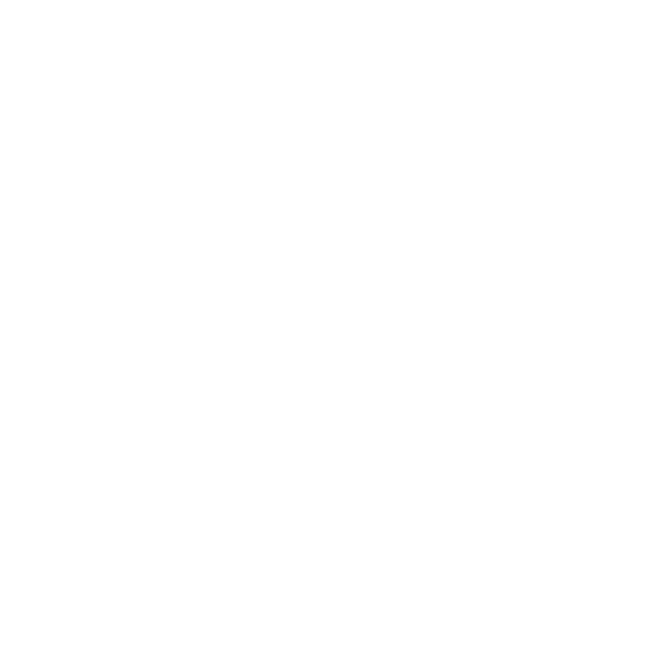
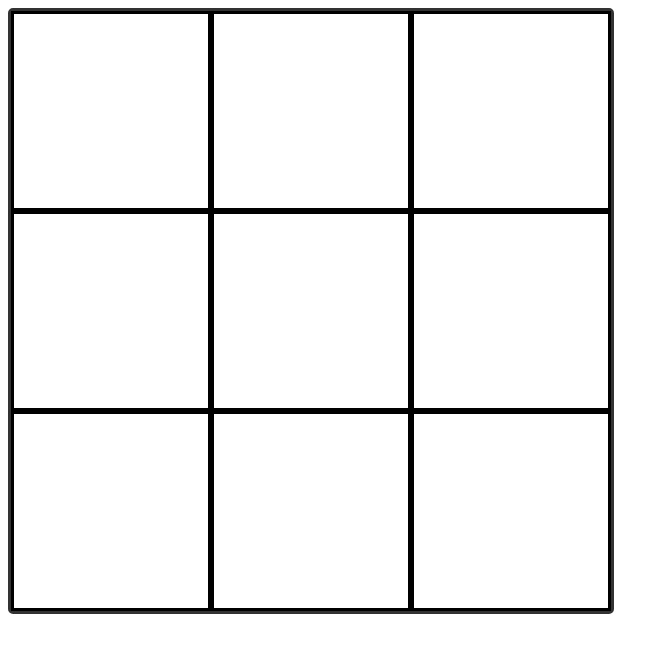
Before and after one commit to MyEnigmaa/TicTacToe, a plain HTML site: page index.html in a window 1280 px wide. Shown: the whole page, without its empty margins (0-669 px from the left). Drawn offline with Linux system fonts and the light colour scheme.

Commit message:
add border and size to plates and board, add createBoard function

```diff
--- a/index.html
+++ b/index.html
@@ -5,8 +5,13 @@
     <meta http-equiv="X-UA-Compatible" content="IE=edge">
     <meta name="viewport" content="width=device-width, initial-scale=1.0">
     <title>TicTacToe</title>
+    <script src="/script.js" defer></script>
+    <link rel="stylesheet" href="/style.css">
 </head>
 <body>
+    <div id="board" >
+
+    </div>
 
 </body>
 </html>
--- a/script.js
+++ b/script.js
@@ -0,0 +1,28 @@
+//Variables & Objectes
+const board = document.getElementById("board");
+const gameboard = (() => {
+    const boardArr = new Array(3).fill(0).map(()=>new Array (3).fill(0));
+
+    const createBoard = () =>{
+
+        for(i=0;i<3;i++){
+            for(j=0;j<3;j++){
+                boardArr[i][j] = document.createElement("div");
+                boardArr[i][j].className = "plate";
+                board.appendChild(boardArr[i][j]);
+            }
+
+        }
+    };
+
+    return {createBoard};
+})();
+
+
+function player(){
+
+}
+
+window.onload = ()=>{
+    gameboard.createBoard();
+}
--- a/style.css
+++ b/style.css
@@ -0,0 +1,34 @@
+:root {
+    --primary-dark: #333;
+    --primary-light: #ededed;
+    --secondary-light: #fefefe;
+  }
+
+#board{
+    display: flex;
+    flex-wrap: wrap;
+    width: 600px;
+    height: 600px;
+    border-radius: 5px;
+    border-style: solid;
+    border-color: var(--primary-dark);
+    padding: 0;
+}
+
+.plate{
+    width: 194px;
+    height: 194px;
+    border-style: solid;
+    padding: 0;
+    margin: 0;
+}
+
+.plate:hover{
+    transform: scale(1.01);
+    background-color: var(--secondary-light);
+}
+
+.plate:active{
+    background-color: var(--secondary-light);
+    transform: scale(0.95);
+}
```
